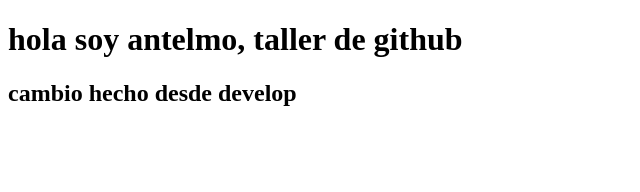
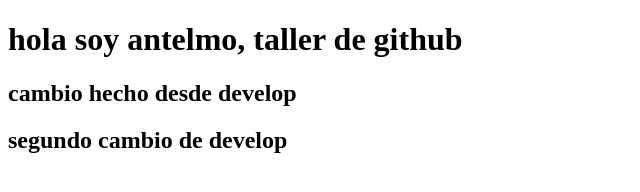
Before and after one commit to Antelmo7/colaboragithub, a plain HTML site: page index.html in a window 1280 px wide. Shown: the whole page, without its empty margins (0-640 px from the left). Drawn offline with Linux system fonts and the light colour scheme.

Commit message:
segundo cambio develop

```diff
--- a/index.html
+++ b/index.html
@@ -9,5 +9,6 @@
 <body>
      <h1>hola soy antelmo, taller de github</h1>
      <h2>cambio hecho desde develop</h2>
+     <h2>segundo cambio de develop</h2>
 </body>
 </html>
```
